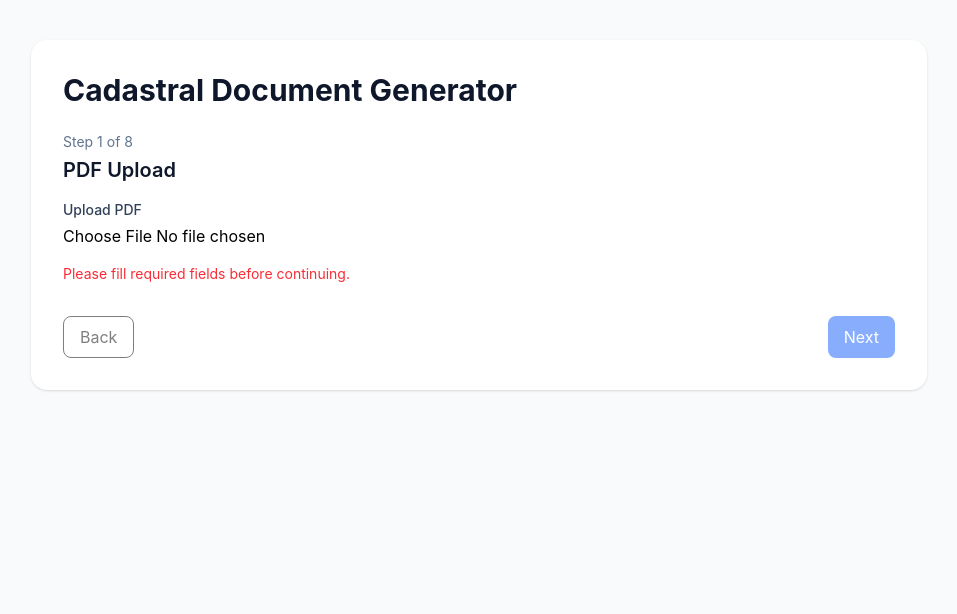
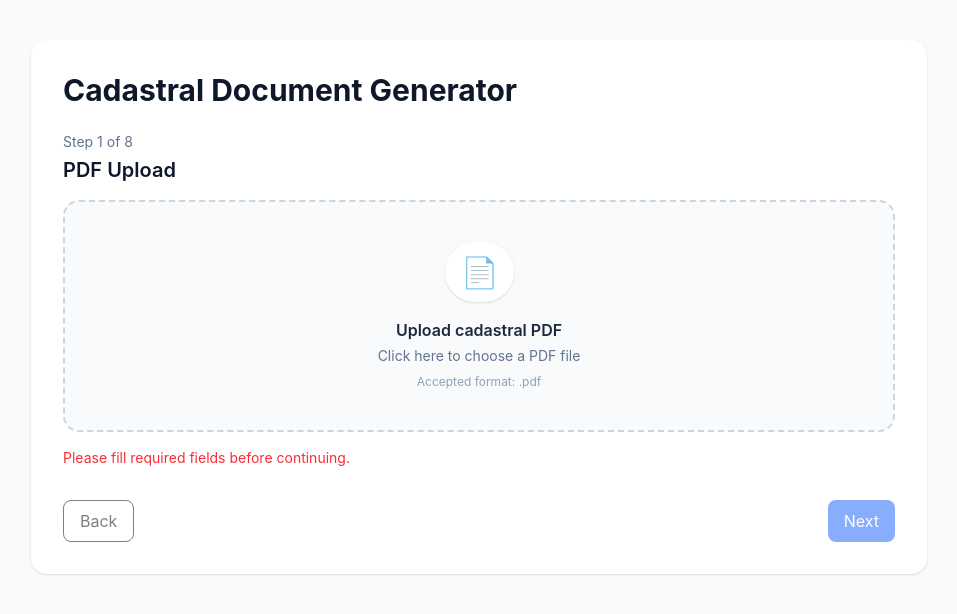
Before and after one commit to Misho-1019/Cadastral-Doc-Automation, a React (Vite) app in the folder frontend/: page / in a window 1280 px wide. Both pictures are taken after a click on the button "Start New Document". Shown: the top 614 px of the page, without its empty margins (161-1118 px from the left). Built offline with nearby package versions, Linux system fonts and the light colour scheme.

Commit message:
Improve PDF upload user experience

```diff
--- a/frontend/src/App.jsx
+++ b/frontend/src/App.jsx
@@ -33,6 +33,8 @@ function App() {
     const [screen, setScreen] = useState("home");
     const [loading, setLoading] = useState(false);
     const isSubmittingRef = useRef(false);
+
+    const [fileInputKey, setFileInputKey] = useState(0);
 
     const steps = [
         "PDF Upload",
@@ -111,16 +113,60 @@ function App() {
         switch (step) {
             case 0:
                 return (
-                    <div>
-                        <label className="block text-sm font-medium text-slate-700">
-                            Upload PDF
+                    <div className="space-y-4">
+                        <label
+                            htmlFor="pdf-upload"
+                            className="flex cursor-pointer flex-col items-center justify-center rounded-2xl border-2 border-dashed border-slate-300 bg-slate-50 px-6 py-10 text-center transition hover:border-blue-400 hover:bg-blue-50"
+                        >
+                            <div className="rounded-full bg-white px-4 py-3 text-3xl shadow-sm">
+                                📄
+                            </div>
+
+                            <p className="mt-4 text-base font-semibold text-slate-800">
+                                Upload cadastral PDF
+                            </p>
+
+                            <p className="mt-1 text-sm text-slate-500">
+                                Click here to choose a PDF file
+                            </p>
+
+                            <p className="mt-2 text-xs text-slate-400">
+                                Accepted format: .pdf
+                            </p>
+
+                            <input
+                                key={fileInputKey}
+                                id="pdf-upload"
+                                type="file"
+                                accept="application/pdf"
+                                onChange={(e) => setFile(e.target.files[0])}
+                                className="hidden"
+                            />
                         </label>
-                        <input
-                            type="file"
-                            accept="application/pdf"
-                            onChange={(e) => setFile(e.target.files[0])}
-                            className="mt-1 block w-full"
-                        />
+
+                        {file && (
+                            <div className="flex items-center justify-between rounded-xl border border-green-200 bg-green-50 px-4 py-3">
+                                <div>
+                                    <p className="text-sm font-medium text-green-800">
+                                        File selected
+                                    </p>
+                                    <p className="text-sm text-green-700">
+                                        {file.name}
+                                    </p>
+                                </div>
+
+                                <button
+                                    type="button"
+                                    onClick={() => {
+                                        setFile(null);
+                                        setFileInputKey(prev => prev + 1)
+                                    }}
+                                    className="rounded-lg border border-green-300 px-3 py-1 text-sm text-green-700 hover:bg-green-100"
+                                >
+                                    Remove
+                                </button>
+                            </div>
+                        )}
                     </div>
                 );
 
```
